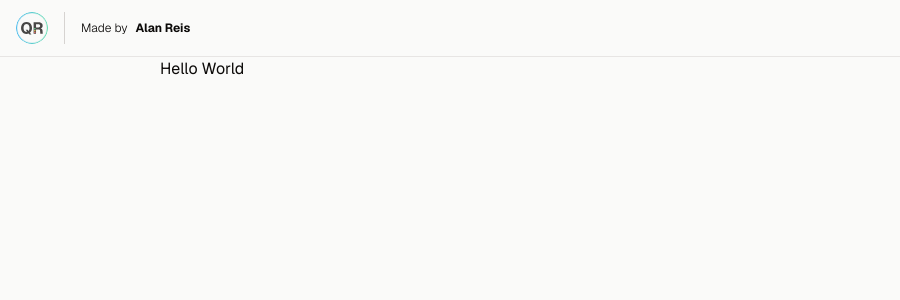
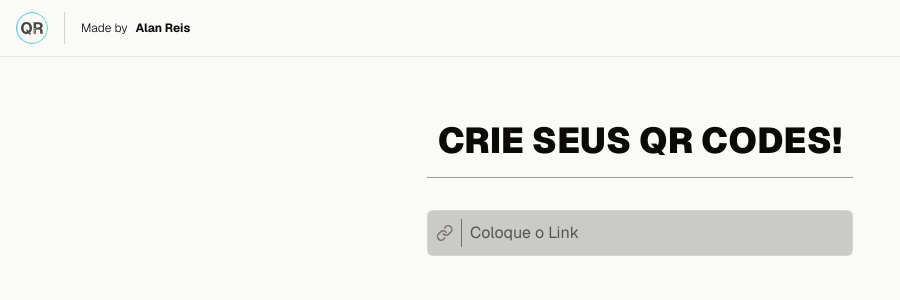
Before and after one commit to Hoyasumii/QR-Code-Generator, a Next.js app: page / in a window 1280 px wide. Shown: the top 300 px of the page, without its empty margins (0-900 px from the left). Built offline with nearby package versions, Linux system fonts and the light colour scheme.

Commit message:
Falta pouco

```diff
--- a/package.json
+++ b/package.json
@@ -10,6 +10,7 @@
   },
   "dependencies": {
     "geist": "^1.4.2",
+    "lucide-react": "^0.509.0",
     "next": "15.3.2",
     "qrcode": "^1.5.4",
     "react": "^19.0.0",
@@ -19,6 +20,7 @@
     "@biomejs/biome": "1.9.4",
     "@tailwindcss/postcss": "^4",
     "@types/node": "^20",
+    "@types/qrcode": "^1.5.5",
     "@types/react": "^19",
     "@types/react-dom": "^19",
     "tailwindcss": "^4",
--- a/src/app/layout.tsx
+++ b/src/app/layout.tsx
@@ -36,7 +36,7 @@ export default function RootLayout({
 	return (
 		<html lang="en">
 			<body
-				className={`${GeistSans.className} bg-stone-50 dark:bg-stone-950 text-stone-950 dark:text-stone-200 antialiased bg-[url("/dot-w.webp")] dark:bg-[url("/dot-d.webp")] bg-repeat bg-[length:32px] flex flex-col min-h-svh max-w-svw relative`}
+				className={`${GeistSans.className} bg-stone-50 dark:bg-stone-950 text-stone-950 dark:text-stone-200 antialiased bg-[url("/dot-w.webp")] dark:bg-[url("/dot-d.webp")] bg-repeat bg-[length:32px] flex flex-col items-center min-h-svh max-w-svw relative`}
 			>
 				<Navbar.Root>
 					<Navbar.Text>
--- a/src/app/page.tsx
+++ b/src/app/page.tsx
@@ -1,3 +1,54 @@
+"use client";
+
+import { generateQrCode } from "@/services";
+import { useState } from "react";
+import { Link } from "lucide-react";
+
 export default function Home() {
-	return <main className="flex-1 px-40">Hello World</main>;
+	const [urlContent, setUrlContent] = useState<string>("");
+	const [qrCode, setQrCode] = useState<[string, string]>(["", ""]);
+
+	const handleUpdateUrlContent = async (
+		e: React.ChangeEvent<HTMLInputElement>,
+	) => {
+		const value = e.target.value;
+
+		setUrlContent(value);
+
+		setQrCode(await generateQrCode(value));
+	};
+
+	return (
+		<main className="flex-1 pt-12 sm:pt-16 w-11/12 sm:w-8/12 md:w-4/12 flex flex-col gap-8 items-center">
+			<div className="w-full pb-4 border-b-[0.5px] border-stone-700/50 relative flex justify-center">
+				<h1 className="font-black uppercase text-3xl sm:text-4xl">
+					Crie seus QR Codes!
+				</h1>
+			</div>
+
+			<div className="w-full border bg-stone-950/20 backdrop-blur-xs border-stone-50/20 has-focus:border-stone-50/40 has-focus:ring-2 ring-sky-700/40 text-stone-200 p-2 rounded-md transition flex gap-2 divide-x divide-stone-500 *:pe-2 items-center">
+				<Link className="size-7 text-stone-500" />
+				<input
+					id="url"
+					type="text"
+					value={urlContent}
+					onChange={handleUpdateUrlContent}
+					autoComplete="off"
+					className="outline-0 w-full placeholder-stone-600"
+					placeholder="Coloque o Link"
+				/>
+			</div>
+
+			{urlContent.length > 0 && qrCode[0].length > 0 && (
+				<>
+					<img
+						src={qrCode[0]}
+						alt="QR Code"
+						className="not-dark:hidden size-80"
+					/>
+					<img src={qrCode[1]} alt="QR Code" className="dark:hidden size-80" />
+				</>
+			)}
+		</main>
+	);
 }
--- /dev/null
+++ b/src/components/Tag.tsx
@@ -0,0 +1,12 @@
+export function Tag({
+	className,
+	children,
+}: { className?: string; children: React.ReactNode }) {
+	return (
+		<div
+			className={`rounded-full py-0.5 px-2 text-xs w-fit font-black bg-stone-950 select-none ${className}`}
+		>
+			{children}
+		</div>
+	);
+}
--- /dev/null
+++ b/src/components/index.ts
@@ -0,0 +1 @@
+export { Tag } from "./Tag";
--- a/src/components/ui/Navbar/Root.tsx
+++ b/src/components/ui/Navbar/Root.tsx
@@ -3,7 +3,7 @@ import { DarkLogo, LightLogo } from "@/components/Svg";
 
 export function Root({ children }: { children: React.ReactNode }) {
 	return (
-		<header className="px-4 py-3 bg-stone-50 dark:bg-stone-950 sticky top-0 flex items-center xs:items-stretch border-b-[0.5px] border-stone-200 dark:border-stone-800 text-inherit">
+		<header className="px-4 py-3 bg-stone-50 dark:bg-stone-950 sticky top-0 flex items-center xs:items-stretch border-b-[0.5px] border-stone-200 dark:border-stone-800 text-inherit w-full">
 			<Link
 				href={"/"}
 				className="text-left border-r-[0.5px] pe-4 border-stone-300 dark:border-stone-700"
--- /dev/null
+++ b/src/services/generate-qr-code.ts
@@ -0,0 +1,39 @@
+import QRCode from "qrcode";
+
+export async function generateQrCode(
+  content: string
+): Promise<[string, string]> {
+  const dark = "#0c0a09";
+  const light = "#fafaf9";
+
+  const theming = {
+    dark: {
+      dark: light,
+      light: "#fff0",
+    },
+    light: {
+      dark,
+      light: "#fff0",
+    },
+  };
+
+  const returnValue: Array<string> = [];
+
+  if (!content) return ["", ""];
+
+  for await (const theme of Object.keys(theming)) {
+    returnValue.push(
+      await QRCode.toDataURL(content, {
+        type: "image/webp",
+        margin: 1,
+        rendererOpts: {
+          quality: 1,
+        },
+        scale: 10,
+        color: theming[theme as keyof typeof theming],
+      })
+    );
+  }
+
+  return returnValue as [string, string];
+}
--- a/src/services/index.ts
+++ b/src/services/index.ts
@@ -1,3 +1,4 @@
 export { getLanguage } from "./get-language";
 export { getLocation } from "./get-location";
 export { pickDictionary } from "./pick-dictionary";
+export { generateQrCode } from "./generate-qr-code";
```
Also changed, not shown: 1 other file (tests, documents, lock files or other folders).
